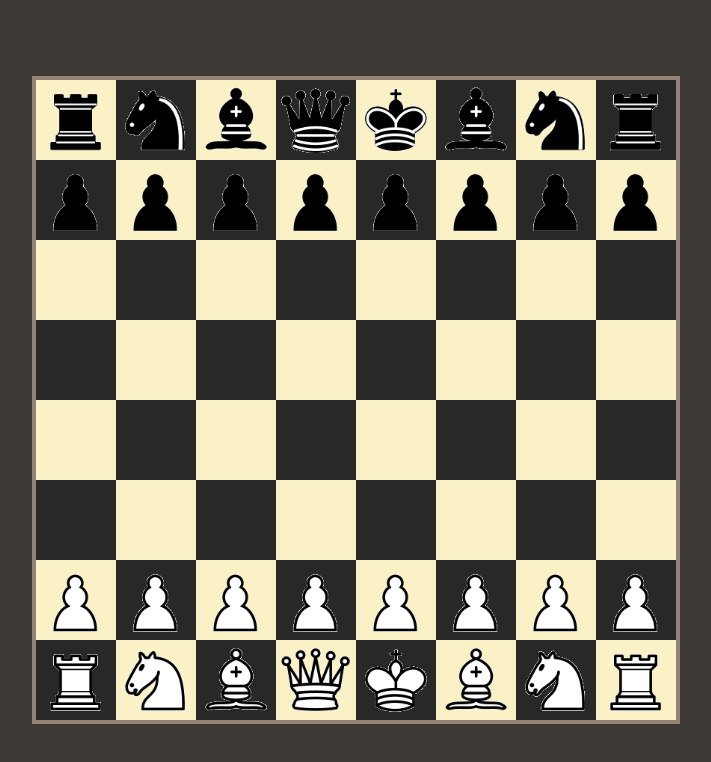
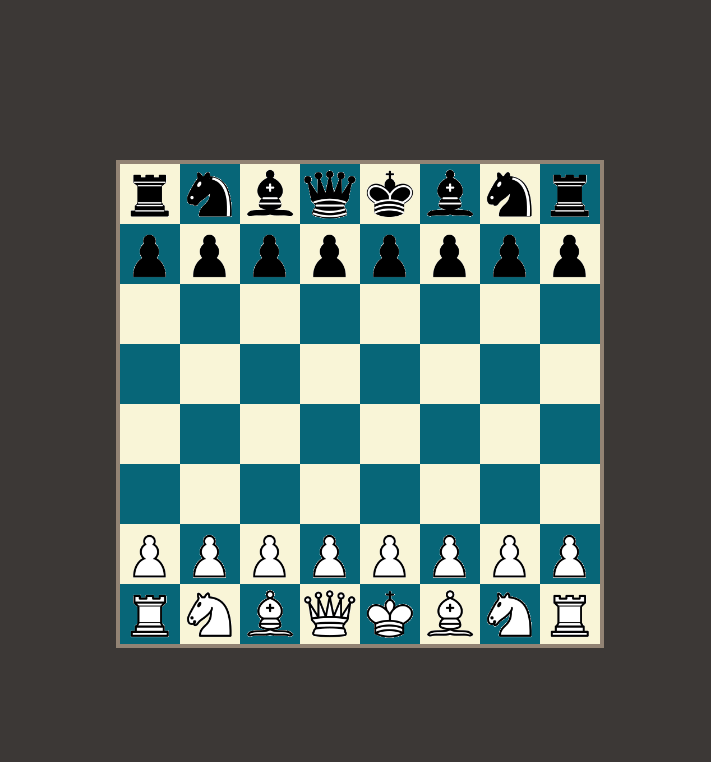
Before and after one commit to 9ziggy9/chaass, a React (Create React App) app: page / in a window 1280 px wide. Shown: the top 762 px of the page, without its empty margins (284-995 px from the left). Built offline with nearby package versions, Linux system fonts and the light colour scheme; a web font is replaced by a local one.

Commit message:
styling fix

```diff
--- a/src/App.js
+++ b/src/App.js
@@ -22,7 +22,7 @@
   };
 };
 
-function reducer(state, action) {
+function gameReducer(state, action) {
   switch(action.type) {
   case "setHighlight":  return {
     ...state,
@@ -54,22 +54,22 @@
 };
 
 function App() {
-  const [state, dispatch] = useReducer(
-    reducer, {
-    hl: null,
-    board: COORDS.flat().reduce((acc, c) => ({...acc, [c]: null}), {})
+  const [gameState, gameDispatch] = useReducer(
+    gameReducer, {
+      hl: null,
+      board: COORDS.flat().reduce((acc, c) => ({...acc, [c]: null}), {})
     }
   );
 
   useEffect(() => {
-    dispatch({type: "newGame"});
+    gameDispatch({type: "newGame"});
   }, []);
 
   return (
     <>
       <Switch>
         <Route path="/" exact>
-	  <Board state={state} dispatch={dispatch}/>
+	  <Board state={gameState} dispatch={gameDispatch}/>
         </Route>
         <Route path="/chat-debug">
           <Chat />
--- a/src/components/Board.jsx
+++ b/src/components/Board.jsx
@@ -9,14 +9,15 @@
     dest: null
   });
   return (
+    <div id="game">
       <div id="layer-board">
 	{COORDS.map((row, x) => row.map((coord, y) => (
 	  <Square
 	    style={{
 	      backgroundColor: (
 		x % 2
-		? y % 2 ? "var(--my-white)" : "var(--my-black)"
-		: y % 2 ? "var(--my-black)": "var(--my-white)"
+		  ? y % 2 ? "var(--my-light-white)" : "var(--my-blue)"
+		  : y % 2 ? "var(--my-blue)": "var(--my-light-white)"
 	      ),
 	      width: "100%",
 	      height: "100%",
@@ -37,5 +38,6 @@
 	  />
 	)))}
       </div>
+    </div>
   );
 }
--- a/src/components/Square.jsx
+++ b/src/components/Square.jsx
@@ -31,7 +31,7 @@
       key={coord}
       style={{
         ...style,
-        outline: (state?.hl?.id === coord ? "solid 5px red" : ""),
+        outline: (state?.hl?.id === coord ? "solid 5px var(--my-violet)" : ""),
         outlineOffset: (state?.hl?.id === coord ? "-5px" : ""),
       }}
     ></div>
--- a/src/index.css
+++ b/src/index.css
@@ -37,10 +37,17 @@
     color: var(--my-light-yellow);
 }
 
+#game {
+    height: 60vh;
+    width: 60vh;
+}
+
 #layer-board, #layer-pieces {
+    width:100%;
+    height:100%;
     display: grid;
-    grid-template-columns: repeat(8, 6.25vw);
-    grid-template-rows: repeat(8, 6.25vw);
+    grid-template-columns: repeat(8, 1fr);
+    grid-template-rows: repeat(8, 1fr);
     grid-column-gap: 0px;
     grid-row-gap: 0px;
     background-color: green;
@@ -59,7 +66,7 @@
     display: grid;
     grid-template-rows: auto 10fr;
     align-items: center;
-    width: 50vw;
+    width: 70vw;
     height: 90vh;
 }
 
@@ -67,6 +74,7 @@
     box-sizing: border-box;
     border-top-left-radius: 5px;
     border-top-right-radius: 5px;
+    font-size: 1rem;
     display: flex;
     margin-bottom:0;
     padding-bottom:5px;
```
Lines whose indentation alone changed are shown as unchanged.
